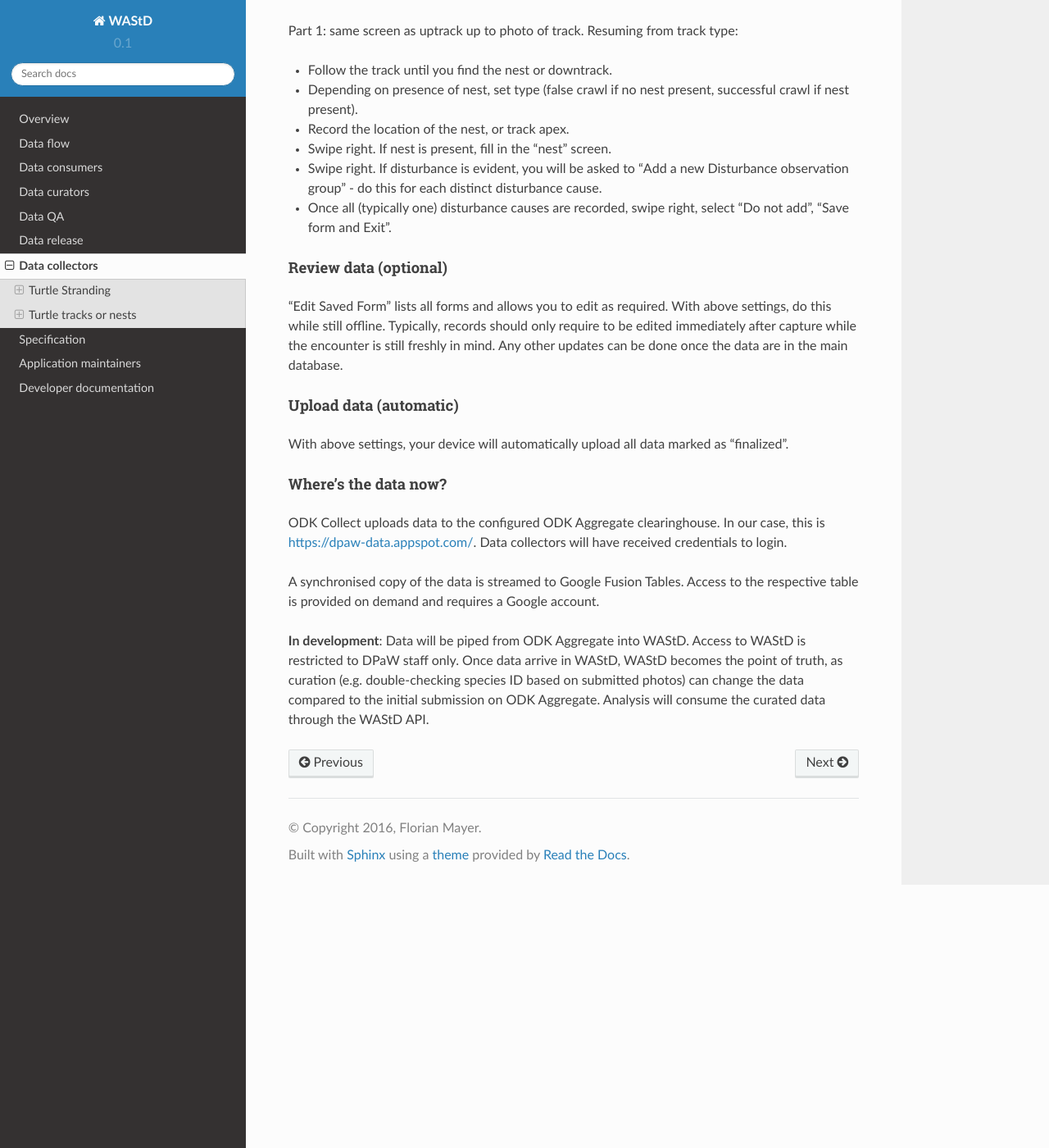
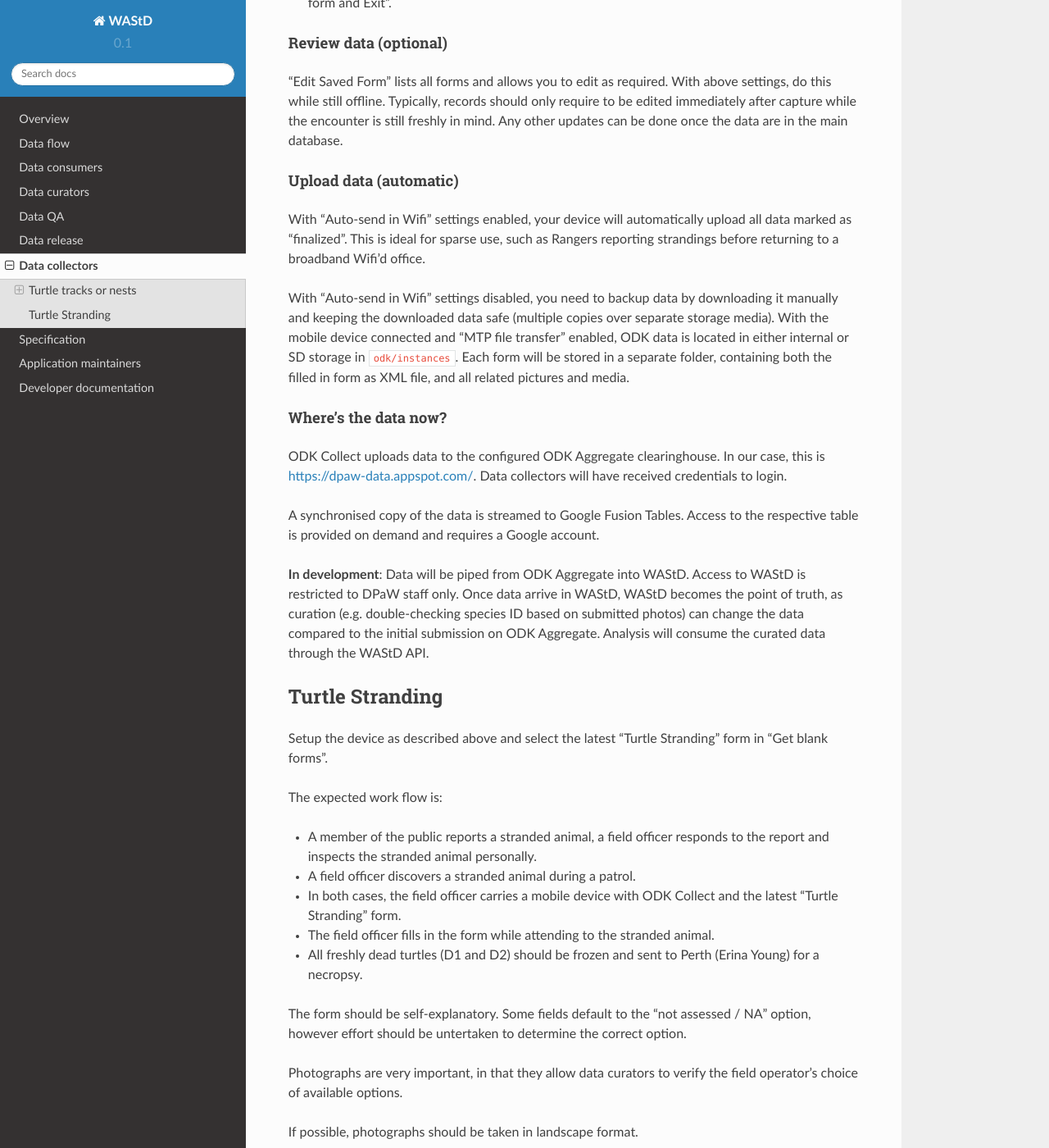
Before and after one commit to dbca-wa/wastd, a Sphinx documentation site: the page built from docs/data_collectors.rst, in a window 1280 px wide and 1400 px high, scrolled down 2506 px. Shown: the whole window at 82% size. Built offline with Sphinx 7.4.7 and the Read the Docs theme 2.0.0, drawn with Linux system fonts in a browser that asks for light colours; some of the changed text lies outside the part shown.

Commit message:
updated data collection docs for stranding app

```diff
--- a/docs/data_collectors.rst
+++ b/docs/data_collectors.rst
@@ -64,9 +46,15 @@
 * In ODK Collect > General Settings > Username / Password: your credentials again.
   These credentials can be different from the credentials in Server Settings,
   and they will be used to automatically set the reporter in the forms.
-* Auto send: only with Wifi
+* Auto send: "only with Wifi" if few data points are collected. Disable for vigorous
+  data collection in remote areas with limited Wifi - don't swamp the Wifi hotspot
+  by auto-uploading data with photos.
 * Default to finalized
 * Delete after send
+* If the device is used by many volunteers who are new to the software, enable
+  the "Admin Settings" (set password) and disable menu options that are not needed
+  or risk data loss (delete forms).
+
 
 **Note** You **must not** share your credentials, and
 **always use your own credentials** in General Settings > Username/Password
@@ -137,8 +125,16 @@
 
 Upload data (automatic)
 ^^^^^^^^^^^^^^^^^^^^^^^
-With above settings, your device will automatically upload all data marked as
-"finalized".
+With "Auto-send in Wifi" settings enabled, your device will automatically upload all data marked as
+"finalized". This is ideal for sparse use, such as Rangers reporting strandings
+before returning to a broadband Wifi'd office.
+
+With "Auto-send in Wifi" settings disabled, you need to backup data by downloading
+it manually and keeping the downloaded data safe (multiple copies over separate
+storage media). With the mobile device connected and "MTP file transfer" enabled,
+ODK data is located in either internal or SD storage in ``odk/instances``.
+Each form will be stored in a separate folder, containing both the filled in form
+as XML file, and all related pictures and media.
 
 Where's the data now?
 ^^^^^^^^^^^^^^^^^^^^^
@@ -156,3 +152,35 @@
 double-checking species ID based on submitted photos) can change the data compared
 to the initial submission on ODK Aggregate.
 Analysis will consume the curated data through the WAStD API.
+
+
+Turtle Stranding
+================
+
+Setup the device as described above and select the latest "Turtle Stranding" form
+in "Get blank forms".
+
+The expected work flow is:
+
+* A member of the public reports a stranded animal, a field officer responds to
+  the report and inspects the stranded animal personally.
+* A field officer discovers a stranded animal during a patrol.
+* In both cases, the field officer carries a mobile device with ODK Collect and
+  the latest "Turtle Stranding" form.
+* The field officer fills in the form while attending to the stranded animal.
+* All freshly dead turtles (D1 and D2) should be frozen and sent to Perth
+  (Erina Young) for a necropsy.
+
+The form should be self-explanatory. Some fields default to the "not assessed / NA"
+option, however effort should be untertaken to determine the correct option.
+
+Photographs are very important, in that they allow data curators to verify the field
+operator's choice of available options.
+
+If possible, photographs should be taken in landscape format.
+
+The habitat photo should be taken from about 10 m distance to the animal.
+
+Although taking several photos next to a decomposing animal may pose an olfactory
+challenge, taking a photo is invaluable, in that it cannot be taken at a later
+time, but preserves valuable and volatile information.
```
Also changed, not shown: other parts of docs/data_collectors.rst (+0 -18 lines), 1 other file.
